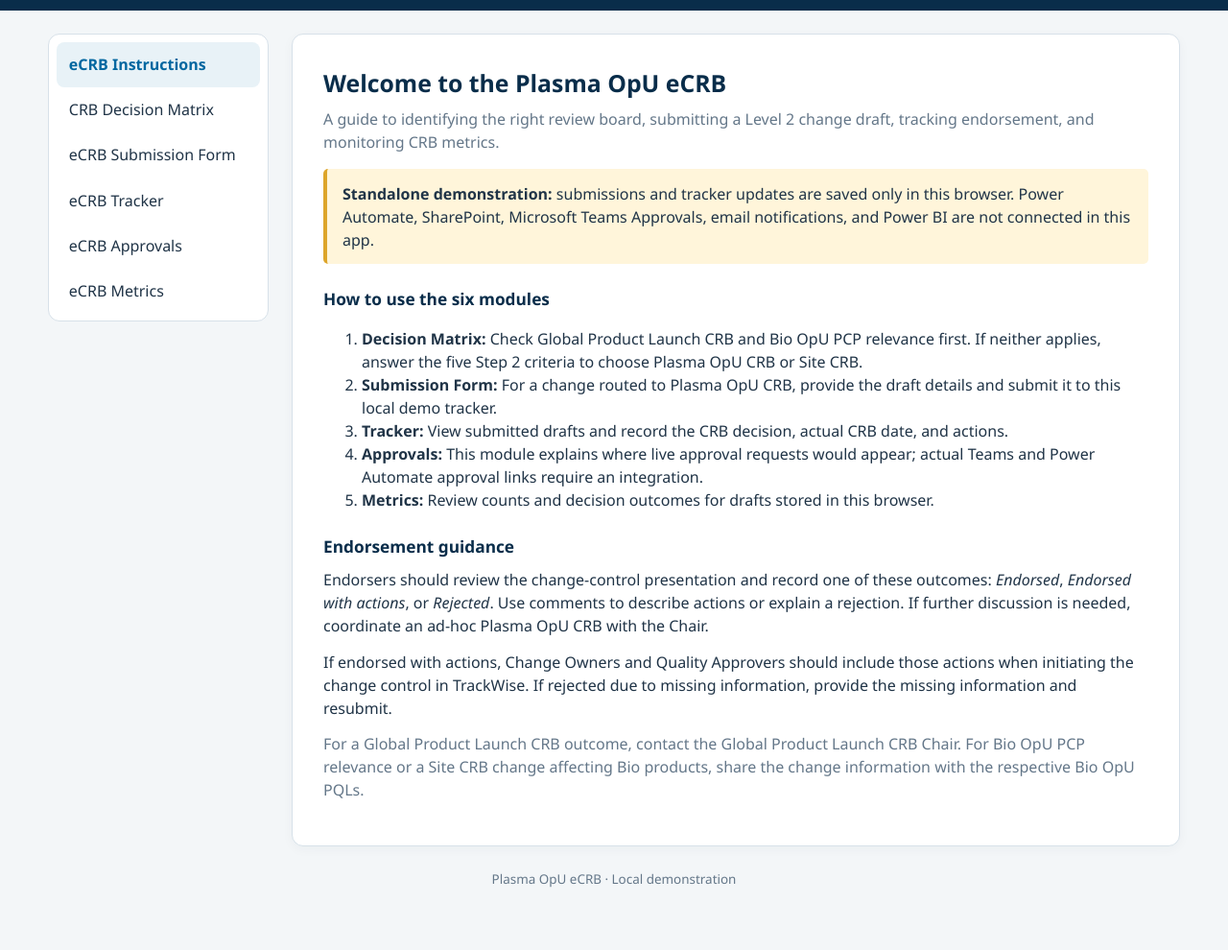
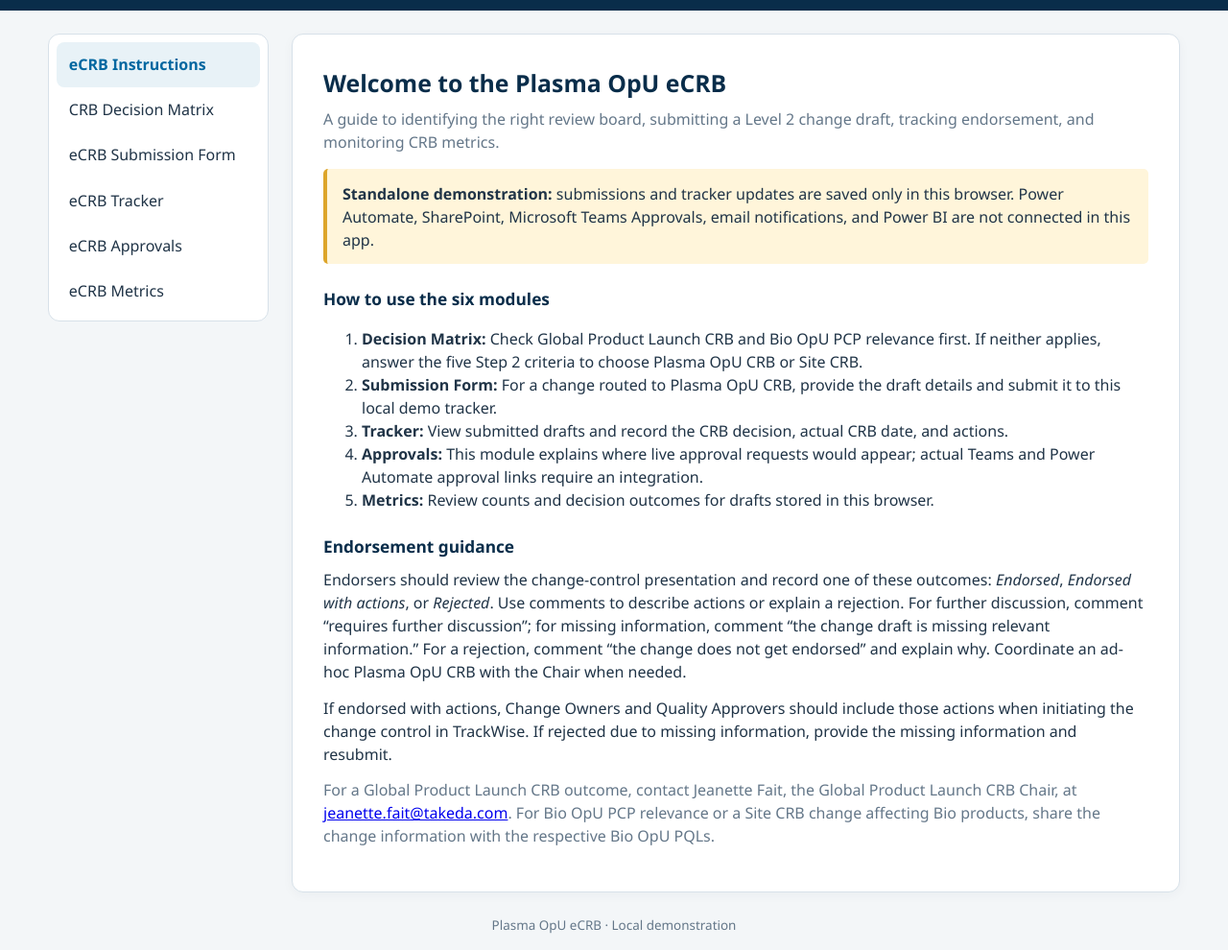
Before and after one commit to PeterKarlGruber/TesteCRBApp, a plain HTML site: page index.html in a window 1280 px wide. Shown: the part 77-1067 px from the top of the page at 96% size. Before the commit the page ends 1019 px from the top, so only its background shows below. Drawn offline with Linux system fonts and the light colour scheme.

Commit message:
Complete eCRB guidance and setup docs
Co-authored-by: copilot-swe-agent[bot] <198982749+Copilot@users.noreply.github.com>

```diff
--- a/index.html
+++ b/index.html
@@ -109,9 +109,9 @@
           <li><strong>Metrics:</strong> Review counts and decision outcomes for drafts stored in this browser.</li>
         </ol>
         <h3>Endorsement guidance</h3>
-        <p>Endorsers should review the change-control presentation and record one of these outcomes: <em>Endorsed</em>, <em>Endorsed with actions</em>, or <em>Rejected</em>. Use comments to describe actions or explain a rejection. If further discussion is needed, coordinate an ad-hoc Plasma OpU CRB with the Chair.</p>
+        <p>Endorsers should review the change-control presentation and record one of these outcomes: <em>Endorsed</em>, <em>Endorsed with actions</em>, or <em>Rejected</em>. Use comments to describe actions or explain a rejection. For further discussion, comment “requires further discussion”; for missing information, comment “the change draft is missing relevant information.” For a rejection, comment “the change does not get endorsed” and explain why. Coordinate an ad-hoc Plasma OpU CRB with the Chair when needed.</p>
         <p>If endorsed with actions, Change Owners and Quality Approvers should include those actions when initiating the change control in TrackWise. If rejected due to missing information, provide the missing information and resubmit.</p>
-        <p class="muted">For a Global Product Launch CRB outcome, contact the Global Product Launch CRB Chair. For Bio OpU PCP relevance or a Site CRB change affecting Bio products, share the change information with the respective Bio OpU PQLs.</p>
+        <p class="muted">For a Global Product Launch CRB outcome, contact Jeanette Fait, the Global Product Launch CRB Chair, at <a href="mailto:jeanette.fait@takeda.com">jeanette.fait@takeda.com</a>. For Bio OpU PCP relevance or a Site CRB change affecting Bio products, share the change information with the respective Bio OpU PQLs.</p>
       </section>
 
       <section id="matrix" class="page panel" hidden>
@@ -245,7 +245,7 @@
         stepTwo.hidden = input.value !== "proceed";
         result.hidden = input.value === "proceed";
         result.textContent = input.value === "global"
-          ? "Recommendation: present this change at the Global Product Launch CRB. Contact the Global CRB Chair."
+          ? "Recommendation: present this change at the Global Product Launch CRB. Contact Jeanette Fait (jeanette.fait@takeda.com), the Global CRB Chair."
           : input.value === "bio"
             ? "Recommendation: share the change information with the respective Bio OpU PQLs."
             : "";
```
Also changed, not shown: 1 other file.
